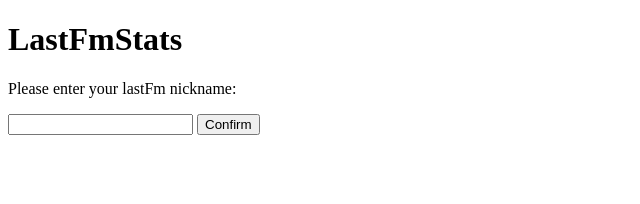
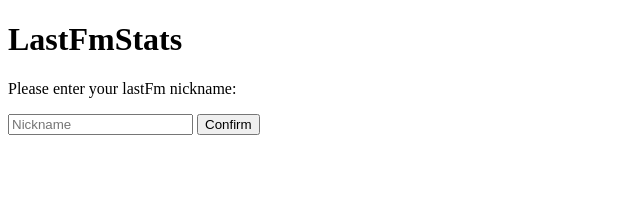
Before and after one commit to danilivanyuk/lastFmStats, a SvelteKit app in the folder front/: page / in a window 1280 px wide. Shown: the top 204 px of the page, without its empty margins (0-640 px from the left). Built offline with nearby package versions, Linux system fonts and the light colour scheme.

Commit message:
init state and btn functional

```diff
--- /dev/null
+++ b/front/src/routes/+page.server.ts
@@ -0,0 +1,14 @@
+
+import type { Actions } from './$types';
+
+export const actions = {
+	default: async (event) => {
+		console.log('aaaa');
+		// TODO log the user in
+	},
+	user: async (event) => {
+
+		// TODO register the user
+		console.log('tryt', event);
+	}
+} satisfies Actions;
--- a/front/src/routes/+page.svelte
+++ b/front/src/routes/+page.svelte
@@ -1,5 +1,33 @@
+
+<script lang="ts">
+    import { goto } from "$app/navigation";
+    import { setContext } from "svelte";
+    import { writable } from "svelte/store";
+
+	let nickname = ''
+
+	    const user = writable();
+	    $: user.set(nickname);
+
+	    // ...and add it to the context for child components to access
+	    setContext('user', user);
+	async function getUserData() {
+		// const res = await fetch('', {
+		// 	method: 'POST',
+		// 	body: JSON.stringify(nickname)
+		// })
+		// const response = res.json()
+		// if (res.status === 200) {
+		// 	goto('/user')
+	 //    	}
+	 //    	else {
+		//     console.log('error', res)
+	 //    	}
+		goto('/user')
+	}
+</script>
 
 <h1>LastFmStats</h1>
 <p>Please enter your lastFm nickname:</p>
-<input type={'text'}/>
-<button>Confirm</button>
+<input bind:value={nickname} placeholder="Nickname" type='text'/>
+<button type="button" on:click={getUserData}>Confirm</button>
```
Also changed, not shown: front/src/routes/user/+page.svelte (+7 -0 lines).
